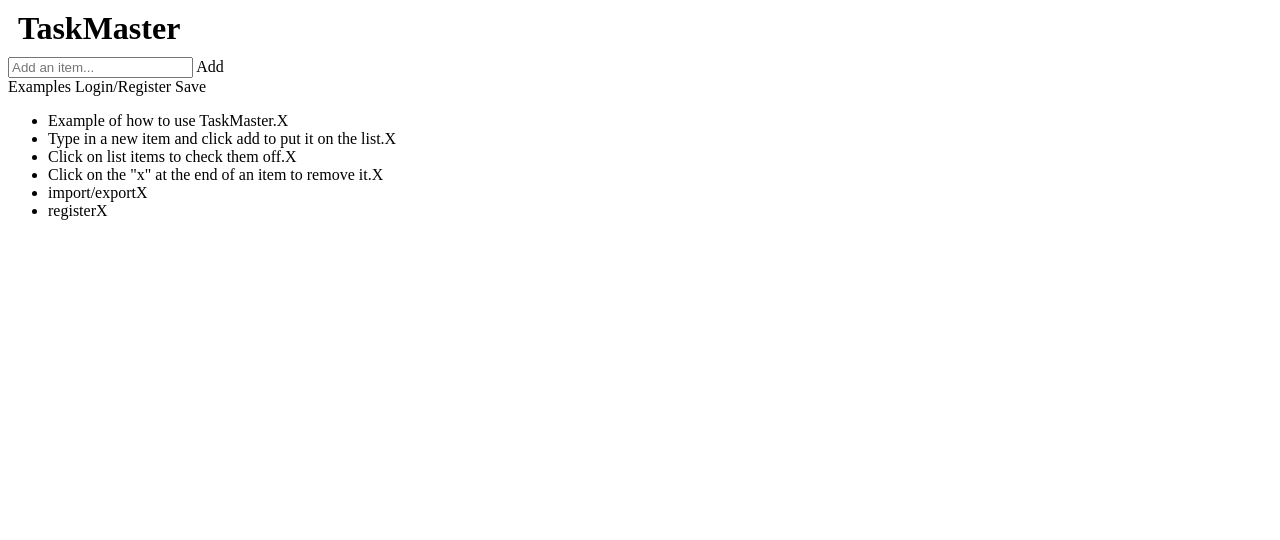
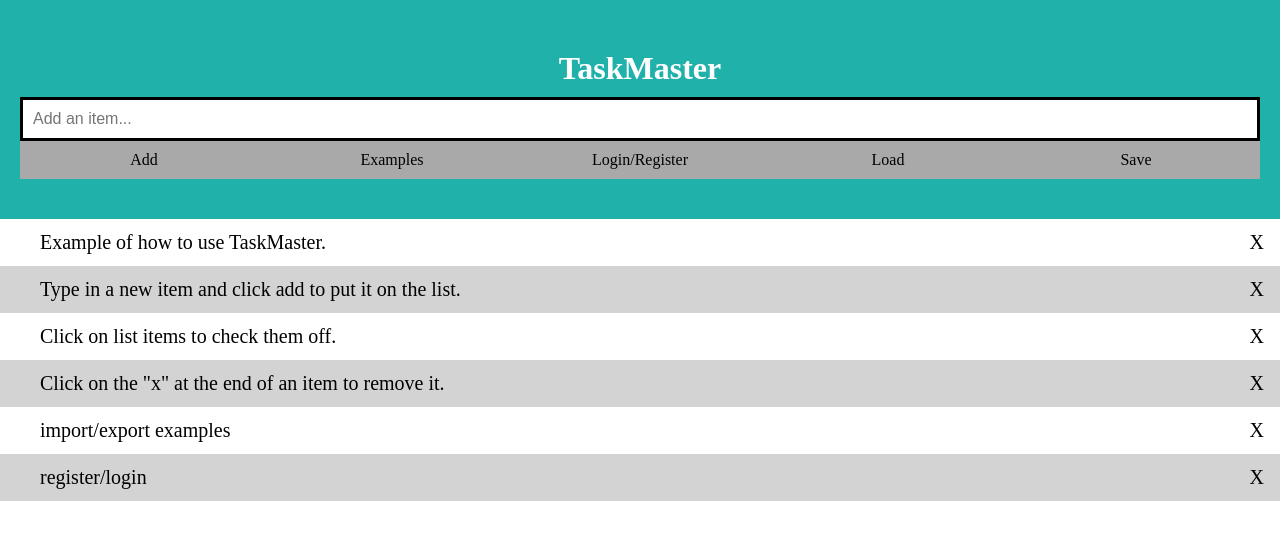
Before and after one commit to Kskulski/kskulski-TaskMaster, a plain HTML site: page index.html in a window 1280 px wide. Drawn offline with Linux system fonts and the light colour scheme.

Commit message:
updated css

```diff
--- a/TaskMaster.css
+++ b/TaskMaster.css
@@ -0,0 +1,87 @@
+* {
+    box-sizing: border-box;
+  }
+
+body {
+    min-width: 300px;
+    margin: 0;
+}
+
+.header {
+    background:lightseagreen;
+    color: white;
+    text-align: center;
+    padding: 40px 20px;
+}
+
+
+.header:after {
+    content: "";
+    clear: both;
+    display: table;
+}
+
+input {
+    border: solid;
+    float: left;
+    font-size: 16px;
+    width: 100%;
+    padding: 10px;
+    margin: 0;
+  }
+
+.button {
+    background: darkgray;
+    color: black;
+    text-align: center;
+    font-size: 16px;
+    cursor: pointer;
+    float: left;
+    width: 20%;
+    padding: 10px;
+    transition: 0.2s;
+}
+
+.button:hover {
+    background-color: lightgray;
+    border: solid;
+}
+
+ul {
+    margin: 0;
+    padding: 0;
+}
+
+ul li {
+    background: white;
+    cursor: pointer;
+    font-size: 20px;
+    position: relative;
+    padding: 12px 8px 12px 40px;
+    transition: 0.5s;
+
+}
+
+ul li:nth-child(even) {
+    background: lightgray;
+}
+
+ul li:hover {
+    background: darkgray;
+}
+
+ul li.done {
+    text-decoration: line-through;
+}
+
+.X {
+    position: absolute;
+    right: 0;
+    top: 0;
+    padding: 12px 16px 12px 16px;
+}
+
+.X:hover {
+    background: red;
+    color: white;
+}
--- a/TaskMaster.js
+++ b/TaskMaster.js
@@ -1,4 +1,10 @@
 //pass input for new list function?
+document.getElementById("itemUL").addEventListener("click", function(ev) {
+    if (ev.target.tagName == "LI") {
+        ev.target.classList.toggle("done");
+    }
+});
+
 function newItem() {
     var input = document.getElementById("newInput").value;
     addItem(input);
@@ -37,7 +43,7 @@ function xUpdate() {
     }
 }
 
-function importWindow() {
+function importEx() {
 
 }
 /*
--- a/index.html
+++ b/index.html
@@ -4,17 +4,17 @@
     <meta charset="UTF-8">
     <meta name="viewport" content="width=device-width, initial-scale=1.0">
     <link rel="stylesheet" href="TaskMaster.css">
-    <script src="TaskMaster.js"></script>
-    <title>The TaskMaster</title>
+    <title>The TaskMaster!</title>
 </head>
 
 <body onload=xUpdate()>
     <div id="titleDiv" class="header">
         <h1 style="margin:10px">TaskMaster</h1>
         <input type="text" id="newInput" placeholder="Add an item...">
-        <span onclick="newItem()" class="button">Add</span><br>
-        <span onclick="importWindow()" class="button">Examples</span>
+        <span onclick="newItem()" class="button">Add</span>
+        <span onclick="importEx()" class="button">Examples</span><br>
         <span onclick="login()" class="button">Login/Register</span>
+        <span onclick="load()" class="button">Load</span>
         <span onclick="save()" class="button">Save</span>
     </div>
 
@@ -23,8 +23,10 @@
         <li>Type in a new item and click add to put it on the list.<span class="X">X</span></li>
         <li>Click on list items to check them off.<span class="X">X</span></li>
         <li>Click on the "x" at the end of an item to remove it.<span class="X">X</span></li>
-        <li>import/export<span class="X">X</span></li>
-        <li>register<span class="X">X</span></li>
+        <li>import/export examples<span class="X">X</span></li>
+        <li>register/login<span class="X">X</span></li>
     </ul>
+
+    <script src="TaskMaster.js"></script>
 </body>
 </html>
```
Lines whose indentation alone changed are shown as unchanged.
